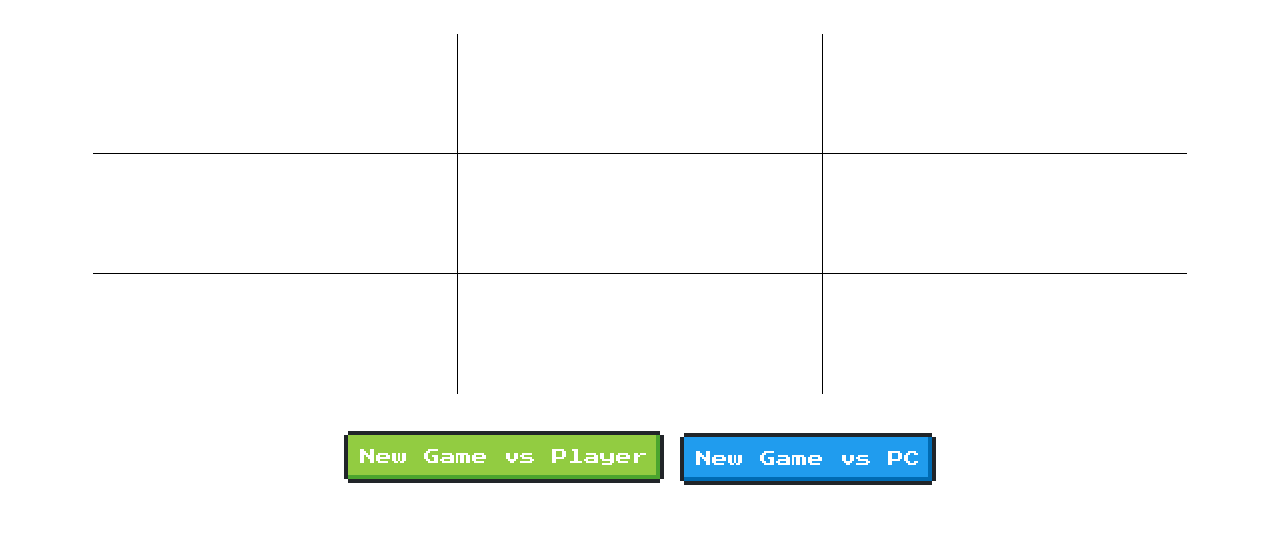
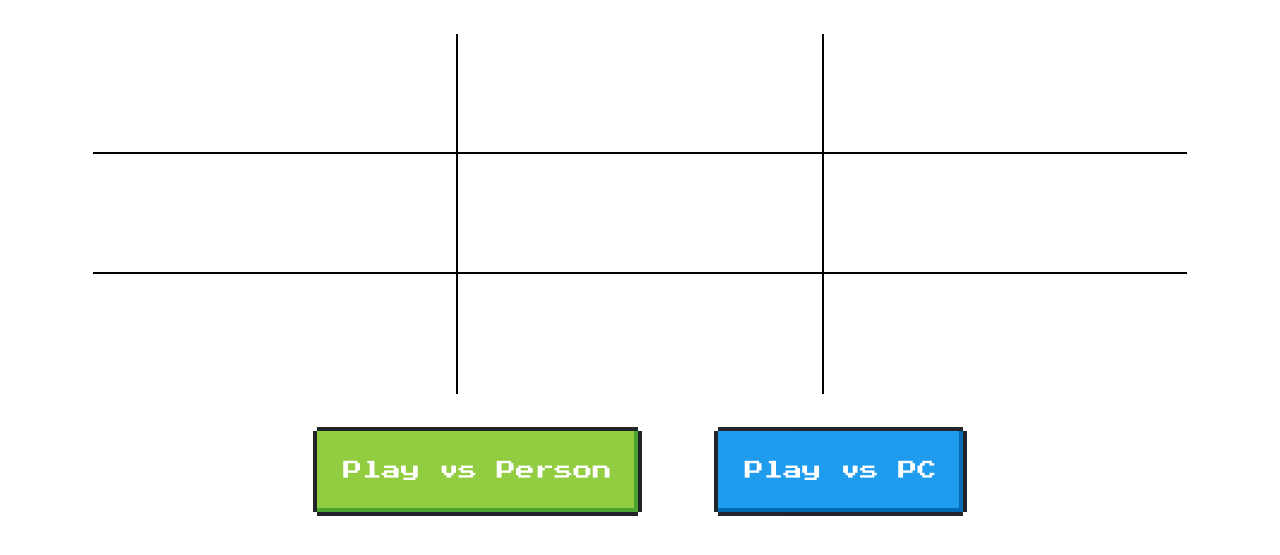
Before and after one commit to IrisPe17/tic-tac-toe, a website: page index.html in a window 1280 px wide. Shown: the part 99-654 px from the top of the page. Drawn offline with nearby package versions, Linux system fonts and the light colour scheme.

Commit message:
style: adds btn style

```diff
--- a/index.html
+++ b/index.html
@@ -19,10 +19,10 @@
     <div class="grid-container" id="board"></div>
     <div class="nes-container with-title is-centered">
       <button type="button" class="nes-btn is-success" onclick="reset()">
-        New Game vs Player
+        Play vs Person
       </button>
       <button type="button" class="nes-btn is-primary" onclick="reset(true)">
-        New Game vs PC
+        Play vs PC
       </button>
     </div>
 
--- a/style.css
+++ b/style.css
@@ -20,13 +20,19 @@
   border: none;
 }
 
+.nes-btn {
+  padding: 1.4rem;
+  font-size: 1.2rem;
+  margin: 0 2rem;
+}
+
 #f02,
 #f12,
 #f22,
 #f01,
 #f11,
 #f21 {
-  border-bottom: 0.1rem solid black;
+  border-bottom: 0.15rem solid black;
 }
 
 #f02,
@@ -35,7 +41,7 @@
 #f11,
 #f00,
 #f10 {
-  border-right: 0.1rem solid black;
+  border-right: 0.15rem solid black;
 }
 
 #title {
```
